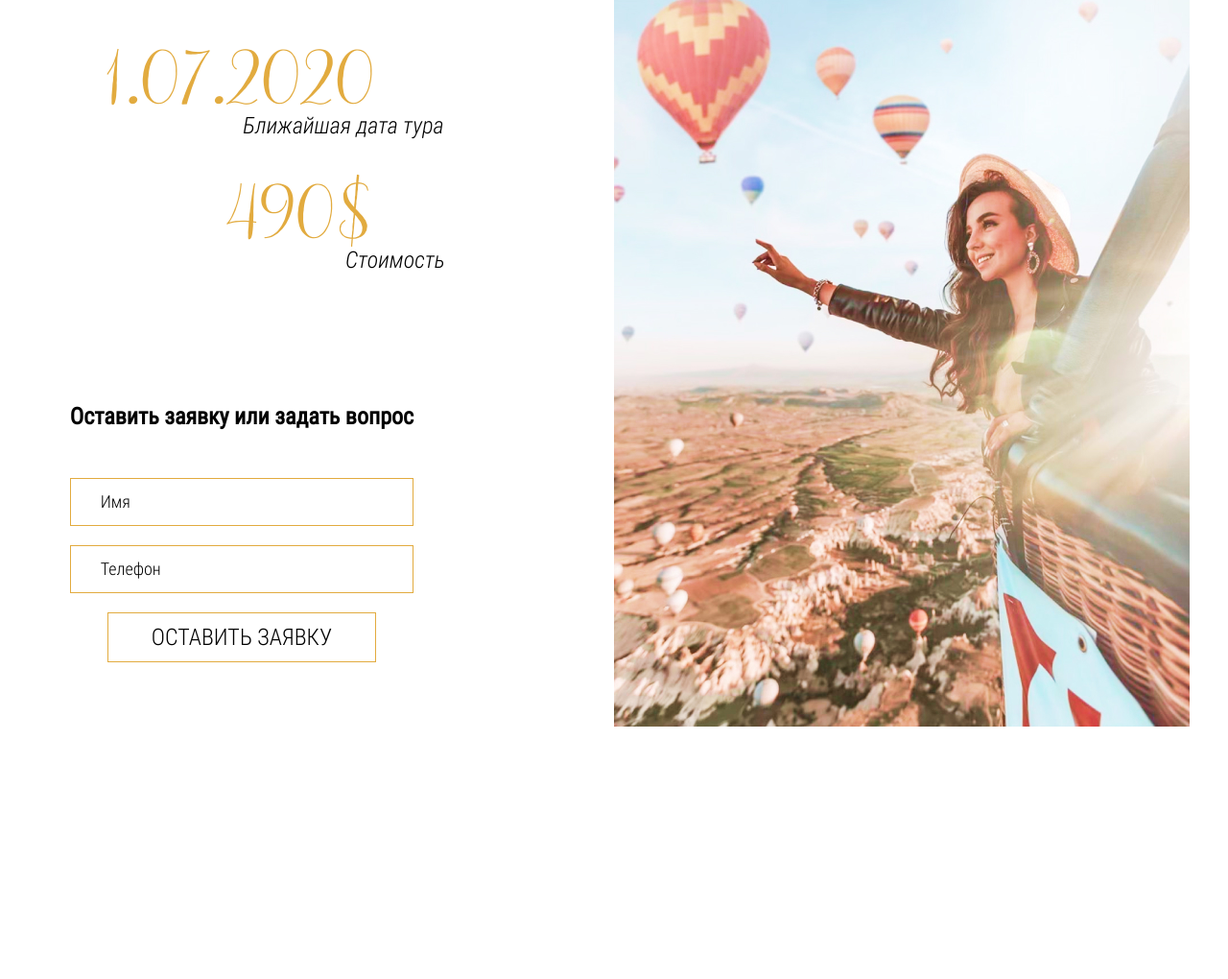
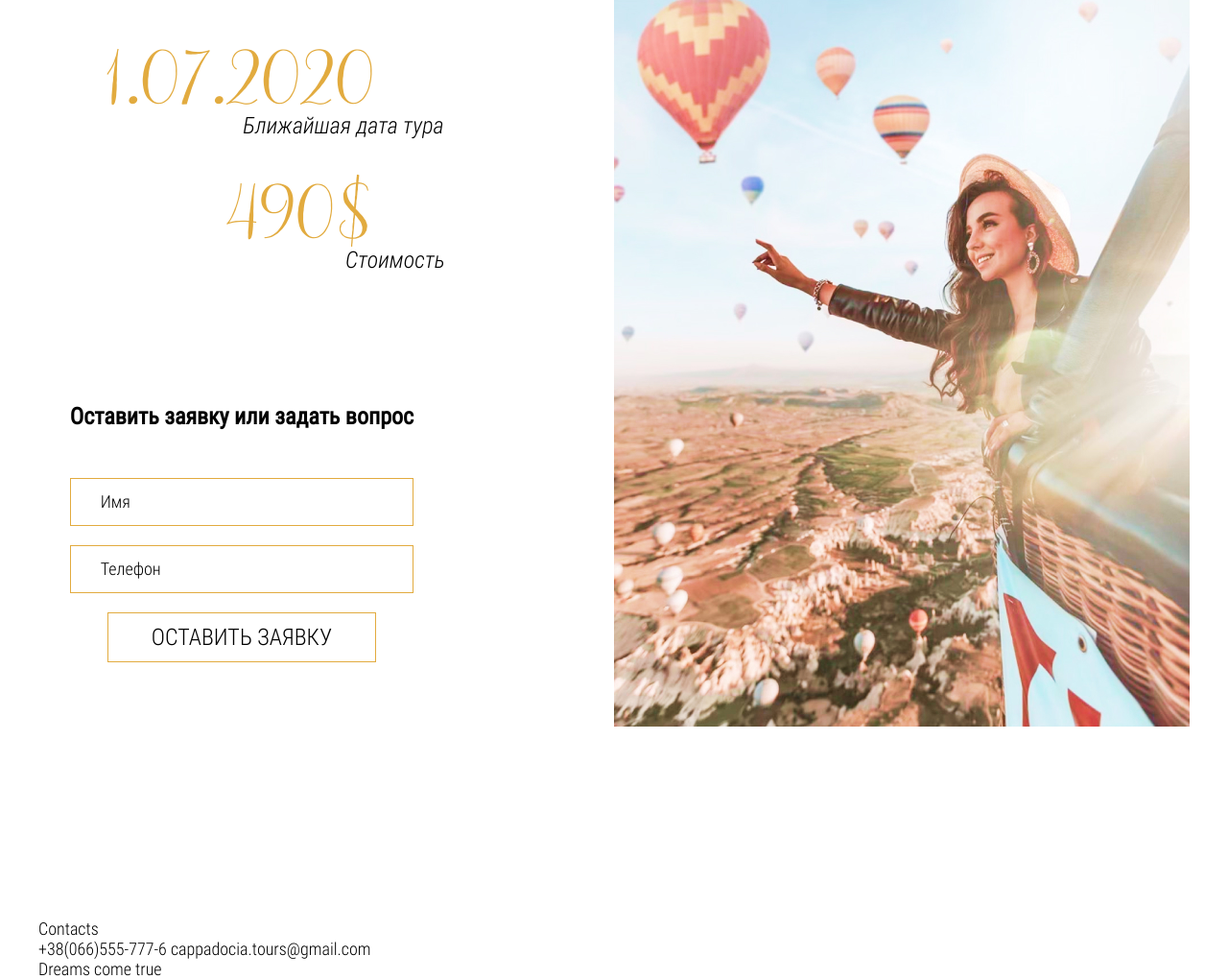
Before and after one commit to Vidiborets0012/Cappadocia, a plain HTML site: page index.html in a window 1280 px wide. Shown: the part 5357-6377 px from the top of the page at 96% size. Before the commit the page ends 6314 px from the top, so only its background shows below. Drawn offline with nearby package versions, Linux system fonts and the light colour scheme.

Commit message:
add footer content and markup

```diff
--- a/index.html
+++ b/index.html
@@ -246,6 +246,27 @@
         </div>
       </div>
     </section>
+    <footer class="footer">
+      <div class="container">
+        <div class="footer-inner">
+          <div class="footer-contacts">
+            <div class="footer-contacts-title">Contacts</div>
+            <div>
+              <a class="footer-phone" href="tel:+380665557776">+38(066)555-777-6</a>
+              <a class="footer-email" href="mailto:сappadocia.tours@gmail.com"
+                >сappadocia.tours@gmail.com</a
+              >
+            </div>
+            <div class="footer-social">
+              <a href="#" class="footer-social-link"></a>
+              <a href="#" class="footer-social-link"></a>
+              <a href="#" class="footer-social-link"></a>
+            </div>
+          </div>
+          <div class="footer-text">Dreams come true</div>
+        </div>
+      </div>
+    </footer>
 
     <script src="https://ajax.googleapis.com/ajax/libs/jquery/3.7.1/jquery.min.js"></script>
     <script src="js/slick.min.js"></script>
```
Also changed, not shown: images/footer-contacts-bg.png (added), images/footer-icon-facebook.svg (added), images/footer-icon-instagram.svg (added), images/footer-icon-mail.svg (added), images/footer-icon-phone.svg (added), images/footer-icon-youtube.svg (added), 1 other file.
